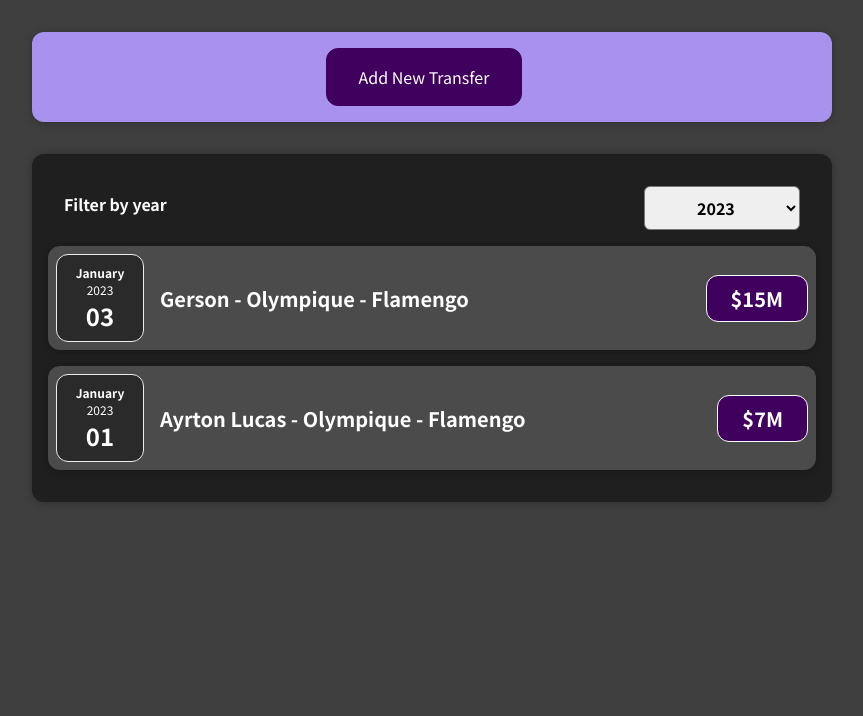
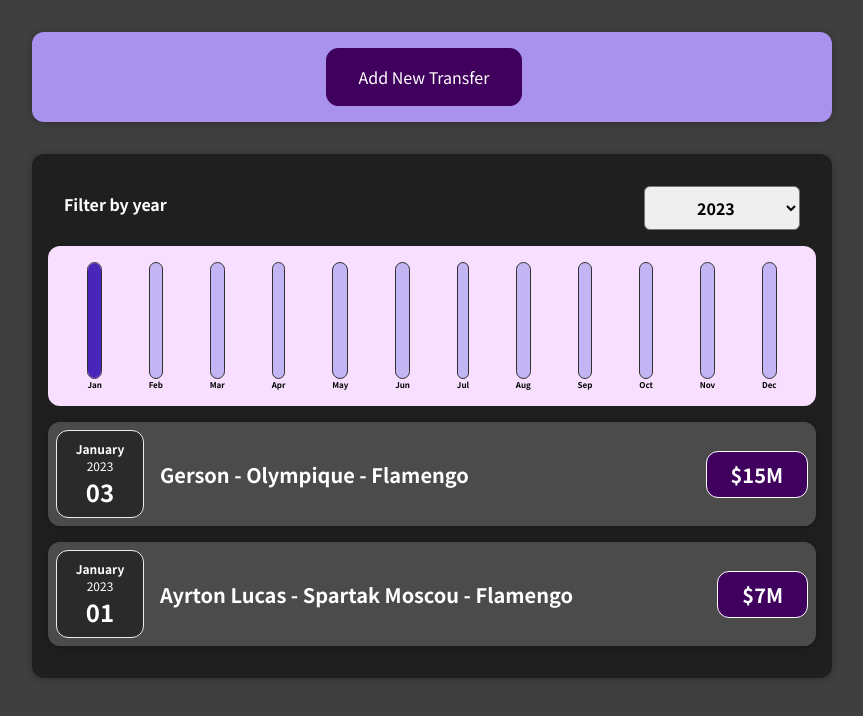
Before and after one commit to daniloamaralr/sporstats, a React (Create React App) app: page / in a window 1280 px wide. Shown: the top 716 px of the page, without its empty margins (208-1071 px from the left). Built offline with nearby package versions, Linux system fonts and the light colour scheme.

Commit message:
Adding Chart to transfers by month

```diff
--- a/src/App.js
+++ b/src/App.js
@@ -24,7 +24,7 @@
   {
     id: 4,
     date: new Date(2023, 0, 1),
-    title: "Ayrton Lucas - Olympique - Flamengo",
+    title: "Ayrton Lucas - Spartak Moscou - Flamengo",
     price: 7,
   },
 ];
--- /dev/null
+++ b/src/components/Chart/Chart.css
@@ -0,0 +1,9 @@
+.chart {
+  padding: 1rem;
+  border-radius: 12px;
+  background-color: #f8dfff;
+  text-align: center;
+  display: flex;
+  justify-content: space-around;
+  height: 10rem;
+}
--- /dev/null
+++ b/src/components/Chart/Chart.js
@@ -0,0 +1,23 @@
+import React from "react";
+import ChartBar from "./ChartBar";
+
+import "./Chart.css";
+const Chart = (props) => {
+  const dataPointValues = props.dataPoints.map((dataPoint) => dataPoint.value);
+  const totalMaximum = Math.max(...dataPointValues);
+
+  return (
+    <div className="chart">
+      {props.dataPoints.map((dataPoint) => (
+        <ChartBar
+          key={dataPoint.label}
+          value={dataPoint.value}
+          maxValue={totalMaximum}
+          label={dataPoint.label}
+        />
+      ))}
+    </div>
+  );
+};
+
+export default Chart;
--- /dev/null
+++ b/src/components/Chart/ChartBar.css
@@ -0,0 +1,30 @@
+.chart-bar {
+  height: 100%;
+  display: flex;
+  flex-direction: column;
+  align-items: center;
+}
+
+.chart-bar__inner {
+  height: 100%;
+  width: 100%;
+  border: 1px solid #313131;
+  border-radius: 12px;
+  background-color: #c3b4f3;
+  overflow: hidden;
+  display: flex;
+  flex-direction: column;
+  justify-content: flex-end;
+}
+
+.chart-bar__fill {
+  background-color: #4826b9;
+  width: 100%;
+  transition: all 0.3s ease-out;
+}
+
+.chart-bar__label {
+  font-weight: bold;
+  font-size: 0.5rem;
+  text-align: center;
+}
--- /dev/null
+++ b/src/components/Chart/ChartBar.js
@@ -0,0 +1,23 @@
+import React from "react";
+
+import "./ChartBar.css"
+
+const ChartBar = (props) => {
+    let barFillHeight = "0%"
+
+    if (props.maxValue > 0){
+        barFillHeight = Math.round((props.value / props.maxValue) * 100) + "%"
+    }
+
+
+    return (
+        <div className="chart-bar">
+            <div className="chart-bar__inner">
+                <div className="chart-bar__fill" style={{height: barFillHeight}}></div>
+            </div>
+            <div className="chart-bar__label">{props.label}</div>
+        </div>
+    )
+}
+
+export default ChartBar;
--- a/src/components/NewTransfer/TransferForm.js
+++ b/src/components/NewTransfer/TransferForm.js
@@ -35,7 +35,7 @@
 
     const transferData = {
       title: enteredTitle,
-      price: enteredPrice,
+      price: +enteredPrice,
       date: new Date(enteredDate),
     };
 
--- /dev/null
+++ b/src/components/Tranfers/TransferChart.js
@@ -0,0 +1,29 @@
+import React from "react";
+
+import Chart from "../Chart/Chart";
+const TransferChart = (props) => {
+  const chartDataPoints = [
+    { label: "Jan", value: 0 },
+    { label: "Feb", value: 0 },
+    { label: "Mar", value: 0 },
+    { label: "Apr", value: 0 },
+    { label: "May", value: 0 },
+    { label: "Jun", value: 0 },
+    { label: "Jul", value: 0 },
+    { label: "Aug", value: 0 },
+    { label: "Sep", value: 0 },
+    { label: "Oct", value: 0 },
+    { label: "Nov", value: 0 },
+    { label: "Dec", value: 0 },
+  ];
+
+  for (const transfer of props.transfers) {
+
+    const transferMonth = transfer.date.getMonth();
+    chartDataPoints[transferMonth].value += transfer.price;
+  }
+
+  return <Chart dataPoints={chartDataPoints}/>;
+};
+
+export default TransferChart;
--- a/src/components/Tranfers/Transfers.js
+++ b/src/components/Tranfers/Transfers.js
@@ -2,6 +2,7 @@
 import Card from "../UI/Card";
 import TransferFilter from "./TransferFilter";
 import TransferList from "./TransferList";
+import TransferChart from "./TransferChart";
 import "./Transfers.css";
 
 const Transfers = (props) => {
@@ -24,6 +25,7 @@
           selected={filteredYear}
           onSelectYear={selectYearHandler}
         />
+        <TransferChart transfers={filteredTransfers}></TransferChart>
         {<TransferList items={filteredTransfers}/>}
         {/* {filteredTransfers.length === 0 && <p>No tranfers found</p>}
         {filteredTransfers.length > 0 && filteredTransfers.length === 0 ? (
```
